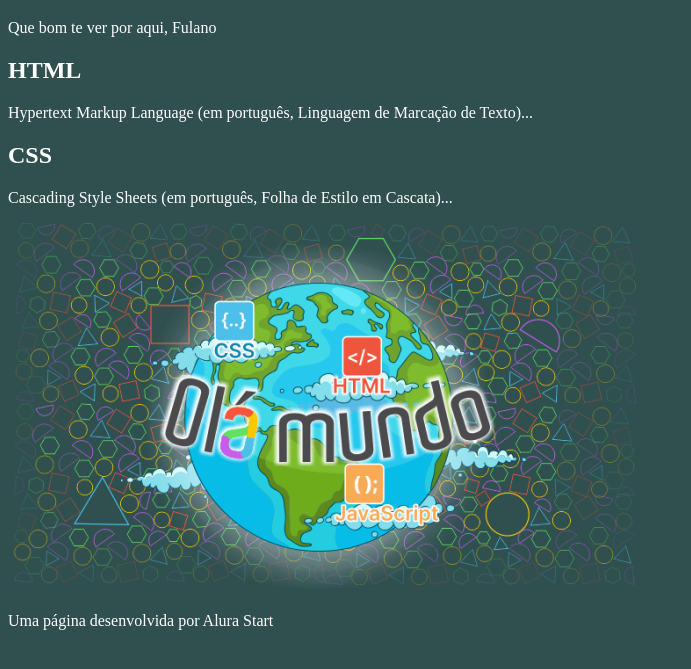
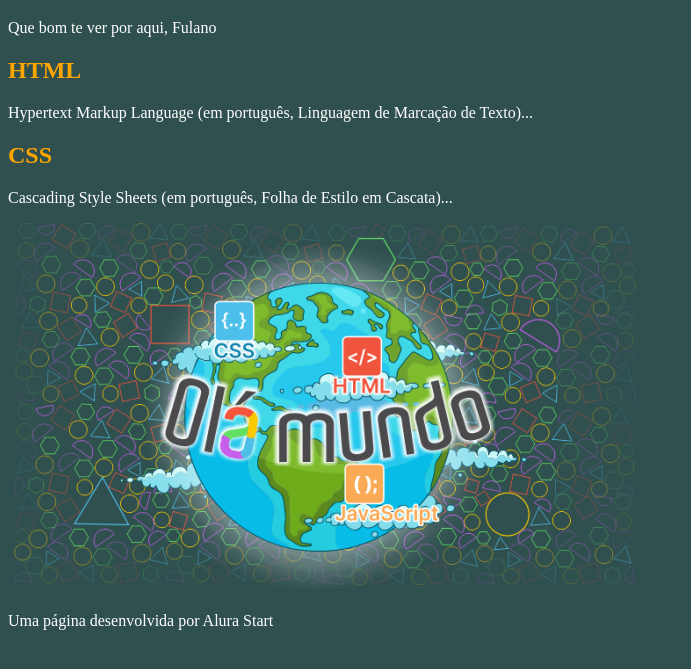
Before and after one commit to teixeiramonica/HelloWorldAN, a plain HTML site: page index.html in a window 1280 px wide. Shown: the part 61-730 px from the top of the page, without its empty margins (0-691 px from the left). Drawn offline with Linux system fonts and the light colour scheme.

Commit message:
cor do h2

```diff
--- a/Styles.css
+++ b/Styles.css
@@ -2,3 +2,5 @@ body  {
 	background-color: #305050;
 	color: white;
 }
+
+h2{color:orange}
```
